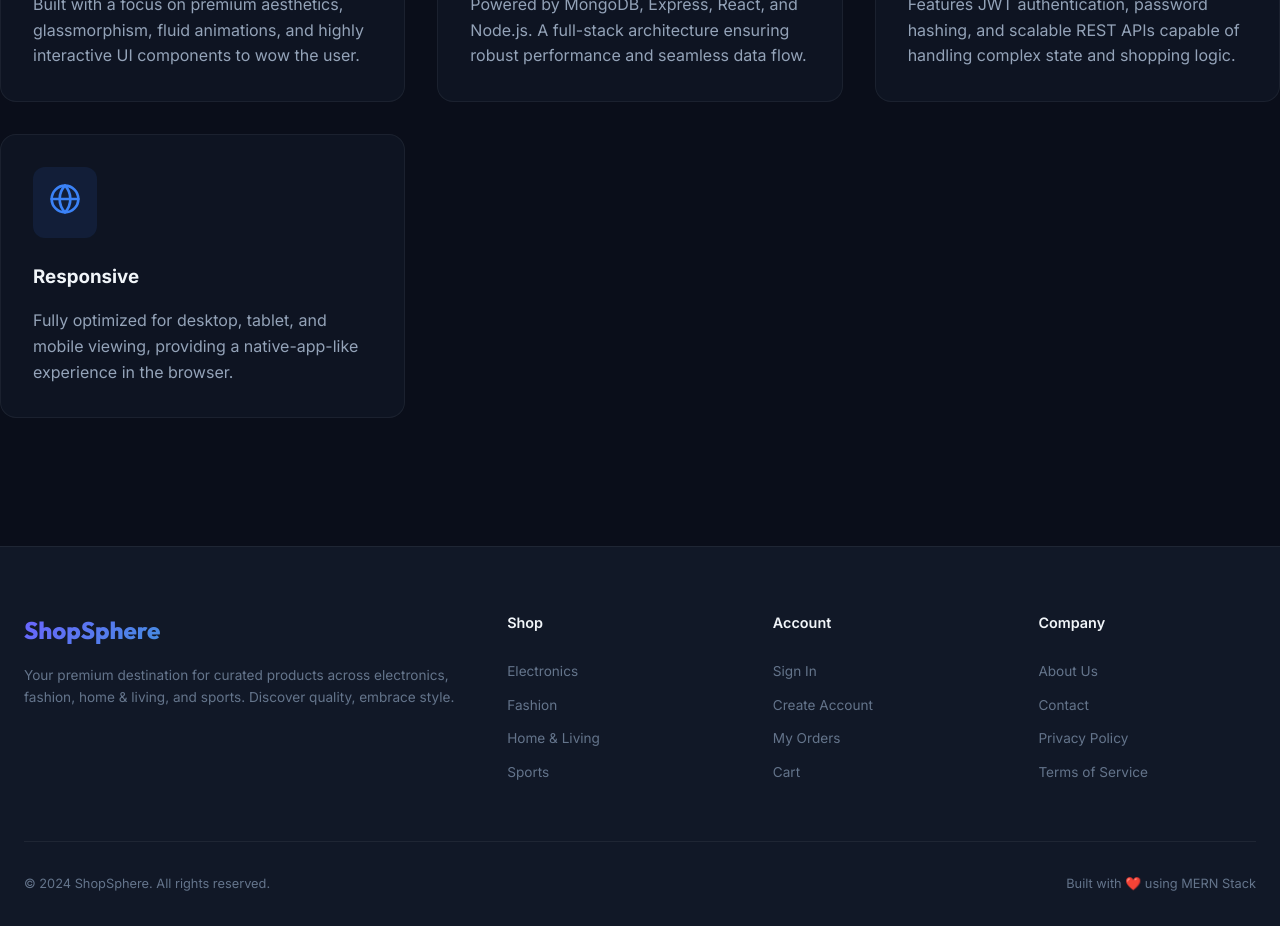
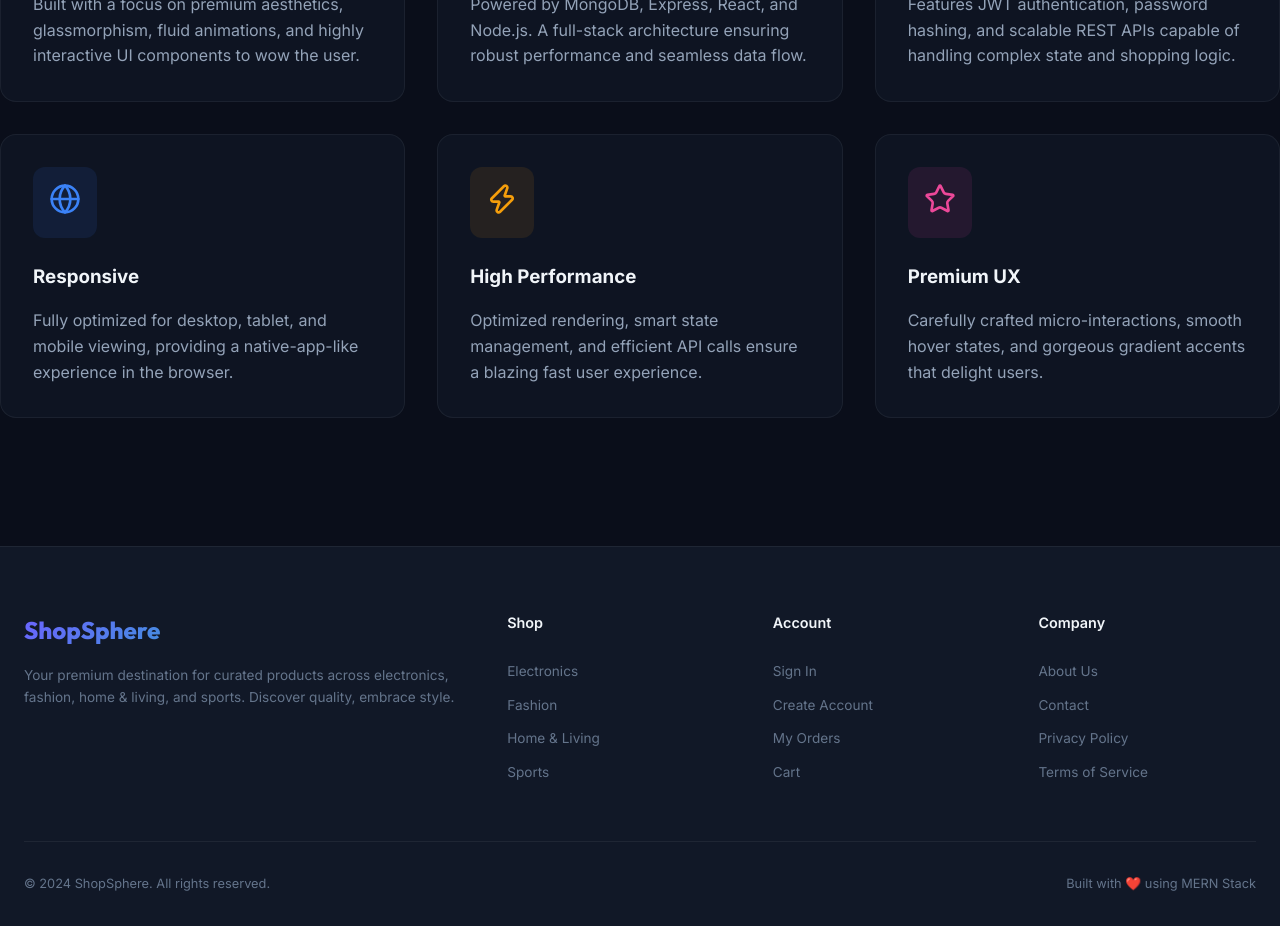
Before and after one commit to Kg1511/ShopSphere, a React (Vite) app in the folder client/: page /about in a window 1280 px wide. Shown: the part 1180-2106 px from the top of the page. Built offline with nearby package versions, Linux system fonts and the light colour scheme; no server answers.

Commit message:
Fix icon overflow margins and complete grid with 2 new cards

```diff
--- a/client/src/index.css
+++ b/client/src/index.css
@@ -2221,14 +2221,14 @@ select.input-field option {
   border-color: var(--accent-primary);
 }
 
-.float-1 { top: 5%; left: 15%; animation-delay: 0s; }
-.float-2 { top: 15%; right: 10%; animation-delay: -2s; }
-.float-3 { bottom: 10%; left: 10%; animation-delay: -4s; }
-.float-4 { bottom: 20%; right: 5%; animation-delay: -6s; }
-.float-5 { top: -5%; left: 50%; animation-delay: -1s; }
-.float-6 { bottom: -5%; right: 40%; animation-delay: -3s; }
-.float-7 { top: 40%; left: 0%; animation-delay: -5s; }
-.float-8 { top: 60%; right: -5%; animation-delay: -7s; }
+.float-1 { top: 10%; left: 20%; animation-delay: 0s; }
+.float-2 { top: 20%; right: 15%; animation-delay: -2s; }
+.float-3 { bottom: 15%; left: 15%; animation-delay: -4s; }
+.float-4 { bottom: 25%; right: 10%; animation-delay: -6s; }
+.float-5 { top: 5%; left: 50%; animation-delay: -1s; }
+.float-6 { bottom: 5%; right: 40%; animation-delay: -3s; }
+.float-7 { top: 50%; left: 5%; animation-delay: -5s; }
+.float-8 { top: 65%; right: 5%; animation-delay: -7s; }
 
 @keyframes float-orbit {
   0%, 100% { transform: translateY(0px) rotate(0deg); }
--- a/client/src/pages/AboutPage.jsx
+++ b/client/src/pages/AboutPage.jsx
@@ -1,5 +1,5 @@
 import { useEffect, useState } from 'react';
-import { Mail, Code2, Database, Layout, Sparkles, Terminal, Server, Globe, Cpu, Wifi, Monitor, Smartphone } from 'lucide-react';
+import { Mail, Code2, Database, Layout, Sparkles, Terminal, Server, Globe, Cpu, Wifi, Monitor, Smartphone, Zap, Star } from 'lucide-react';
 
 export default function AboutPage() {
   const [isVisible, setIsVisible] = useState(false);
@@ -100,6 +100,20 @@ export default function AboutPage() {
             <h3 style={{ marginBottom: '1rem' }}>Responsive</h3>
             <p style={{ color: 'var(--text-secondary)' }}>Fully optimized for desktop, tablet, and mobile viewing, providing a native-app-like experience in the browser.</p>
           </div>
+          <div className="project-card interactive-card">
+            <div className="card-icon" style={{ background: 'rgba(245, 158, 11, 0.1)', padding: '1rem', borderRadius: 'var(--radius-md)', display: 'inline-block', marginBottom: '1.5rem', color: '#f59e0b' }}>
+              <Zap size={32} />
+            </div>
+            <h3 style={{ marginBottom: '1rem' }}>High Performance</h3>
+            <p style={{ color: 'var(--text-secondary)' }}>Optimized rendering, smart state management, and efficient API calls ensure a blazing fast user experience.</p>
+          </div>
+          <div className="project-card interactive-card">
+            <div className="card-icon" style={{ background: 'rgba(236, 72, 153, 0.1)', padding: '1rem', borderRadius: 'var(--radius-md)', display: 'inline-block', marginBottom: '1.5rem', color: '#ec4899' }}>
+              <Star size={32} />
+            </div>
+            <h3 style={{ marginBottom: '1rem' }}>Premium UX</h3>
+            <p style={{ color: 'var(--text-secondary)' }}>Carefully crafted micro-interactions, smooth hover states, and gorgeous gradient accents that delight users.</p>
+          </div>
         </div>
       </div>
     </div>
```
